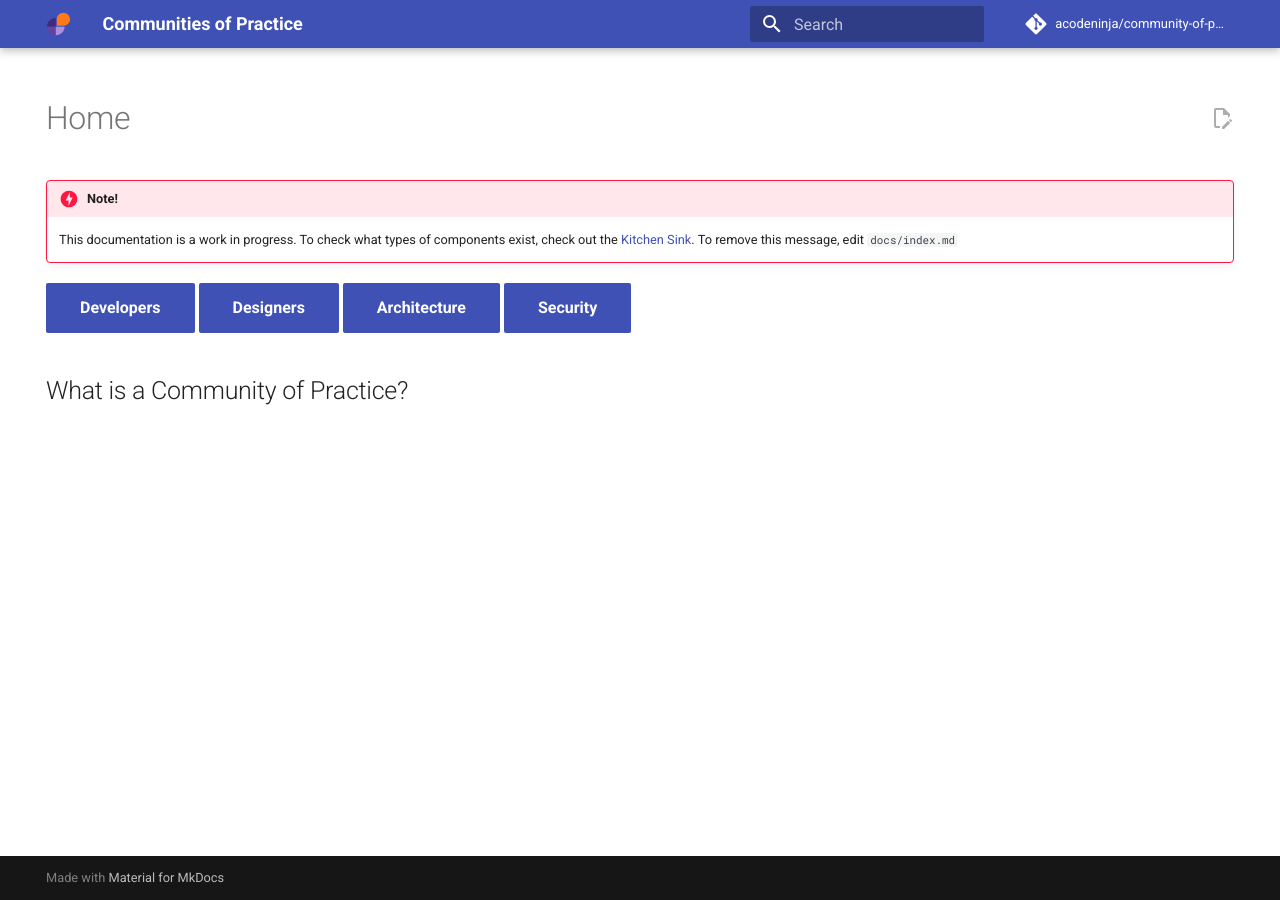
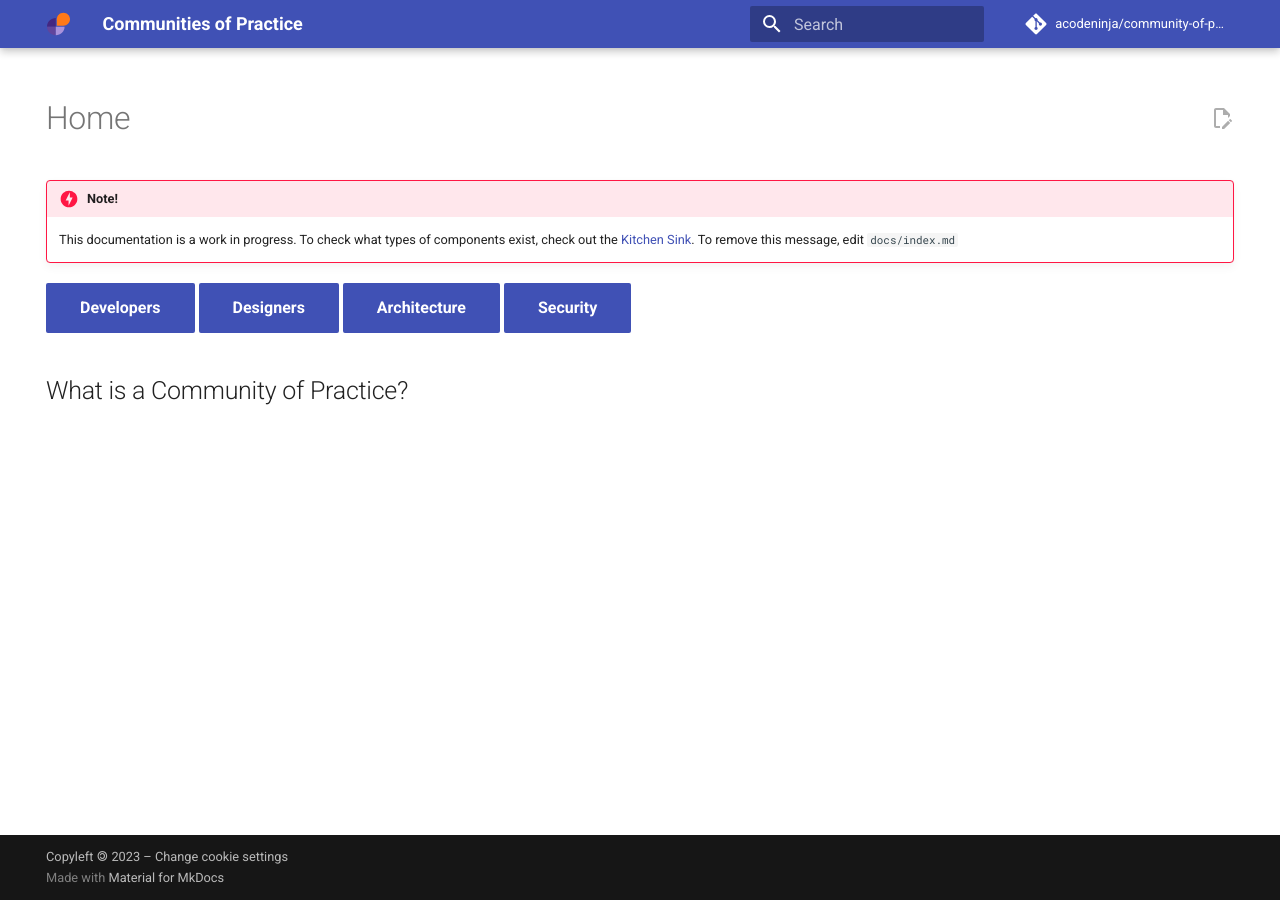
Before and after one commit to acodeninja/community-of-practice-template, an MkDocs documentation site: the page built from docs/index.md, in a window 1280 px wide. Built offline with MkDocs 1.6.1 and Material for MkDocs 9.7.7, drawn with Linux system fonts in a browser that asks for light colours; comment, search, counter and statistics services are not loaded; part of the change alters nothing that is shown.

```diff
--- a/mkdocs.yml
+++ b/mkdocs.yml
@@ -31,3 +31,43 @@ markdown_extensions:
         - name: mermaid
           class: mermaid
           format: !!python/name:pymdownx.superfences.fence_code_format
+
+copyright: >
+  Copyleft 🄯 2023 –
+  <a href="#__consent">Change cookie settings</a>
+
+extra:
+  consent:
+    title: Cookie consent
+    description: >-
+      We use cookies to recognize your repeated visits and preferences, as well
+      as to measure the effectiveness of our documentation and whether users
+      find what they're searching for. With your consent, you're helping us to
+      make our documentation better.
+    actions:
+      - accept
+      - manage
+      - reject
+  analytics:
+    provider: google
+    property: !ENV [GOOGLE_ANALYTICS_TAG, null]
+    consent:
+      title: Cookie consent
+      description: >-
+        We use cookies to recognize your repeated visits and preferences, as well
+        as to measure the effectiveness of our documentation and whether users
+        find what they're searching for. With your consent, you're helping us to
+        make our documentation better.
+    feedback:
+      title: Was this page helpful?
+      ratings:
+        - icon: material/emoticon-happy-outline
+          name: This page was helpful
+          data: 1
+          note: >-
+            Thanks for your feedback!
+        - icon: material/emoticon-sad-outline
+          name: This page could be improved
+          data: 0
+          note: >-
+            Thanks for your feedback!
```
Also changed, not shown: 2 other files.
